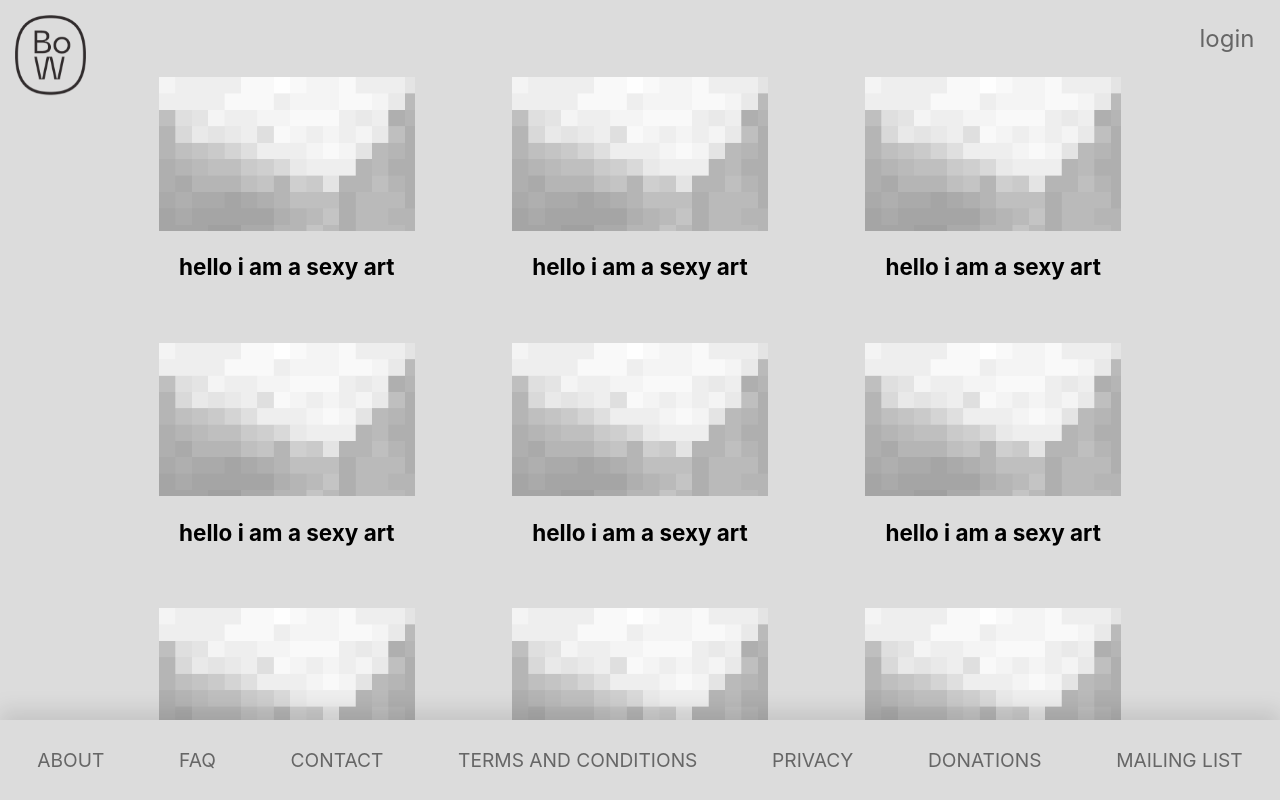
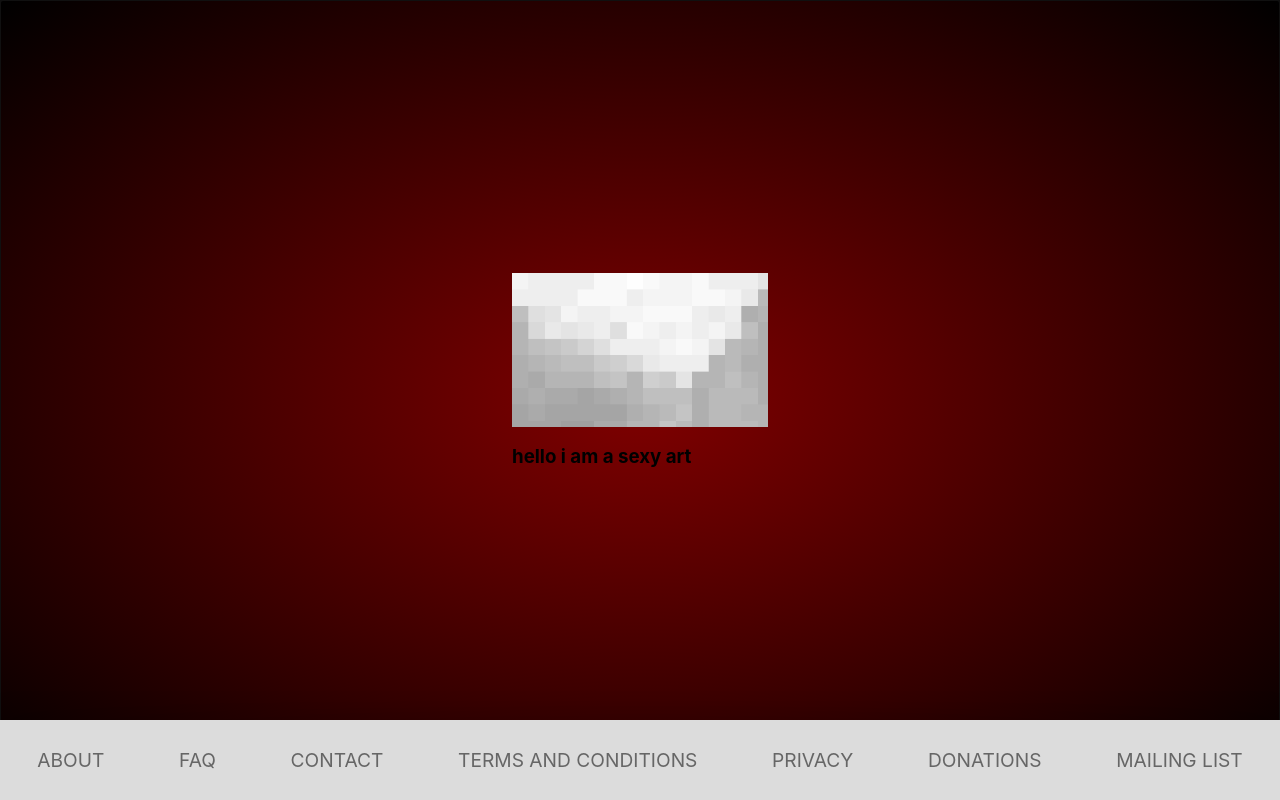
Before and after one commit to Scorpio750/bow-mvp, a React (Create React App) app in the folder react-app/: page /feed in a window 1280 px wide. Both pictures are taken after a click on the picture 286 px from the left and 153 px from the top of the page. Built offline with nearby package versions, Linux system fonts and the light colour scheme.

Commit message:
not great but workable for now

```diff
--- a/react-app/src/containers/Feed/Feed.js
+++ b/react-app/src/containers/Feed/Feed.js
@@ -1,7 +1,6 @@
 import React, { useEffect } from 'react';
 import { PropTypes as p } from 'prop-types';
 import { connect } from 'react-redux';
-import Modal from 'react-modal';
 
 import { getAllPosts } from '../../store/actions/posts';
 
@@ -9,12 +8,7 @@ import Post from '../Post/Post';
 
 import styles from './Feed.module.css';
 
-
-Modal.setAppElement('#root');
-
-
-
-export const renderPostPreviews = (openModal, posts, colIndex) => {
+export const renderPostPreviews = (posts, colIndex) => {
   posts = Array(200).fill({ title: 'hello i am a sexy art' });
   const moddedPosts = posts.reduce((modList, post, index) => {
     if (index % 3 === colIndex) modList.push(post);
@@ -25,57 +19,30 @@ export const renderPostPreviews = (openModal, posts, colIndex) => {
       <Post
         title={post.title}
         image={post.image}
-        onClick={() => {
-          alert('bruh');
-          openModal();
-        }}
       />
   );
   return renderedPosts;
 };
 
 export const Feed = props => {
-  const [modalIsOpen,setIsOpen] = React.useState(false);
-
-  const openModal = () => {
-    setIsOpen(true);
-  }
-
-  const closeModal = () => {
-    setIsOpen(false);
-  }
-
-  useEffect(() => {
-    console.log({ props });
-    props.getAllPosts();
-  });
-
   return (
     <div className={styles.feedContainer}>
       <div className={styles.feedColumn1}>
         <ul className={styles.postsList}>
-          {renderPostPreviews(openModal, props.posts, 0)}
+          {renderPostPreviews(props.posts, 0)}
         </ul>
       </div>
       <div className={styles.feedColumn2}>
         <ul className={styles.postsList}>
-          {renderPostPreviews(openModal, props.posts, 1)}
+          {renderPostPreviews(props.posts, 1)}
         </ul>
       </div>
       <div className={styles.feedColumn3}>
         <ul className={styles.postsList}>
-          {renderPostPreviews(openModal, props.posts, 2)}
+          {renderPostPreviews(props.posts, 2)}
         </ul>
       </div>
-      <Modal
-        isOpen={modalIsOpen}
-        onRequestClose={closeModal}
-        contentLabel="test"
-      >
-        <h1>hi</h1>
-      </Modal>
     </div>
-
   )
 }
 
--- a/react-app/src/containers/Post/Post.js
+++ b/react-app/src/containers/Post/Post.js
@@ -1,20 +1,55 @@
 import React from 'react';
 import { PropTypes as p } from 'prop-types';
+import Modal from 'react-modal';
 
 import placeholder from '../../assets/sexy_placeholder.jpg';
 import styles from './Post.module.css';
 
+
+Modal.setAppElement('#root');
+
+export const handleClick = openModal => {
+  openModal();
+}
+
 export const Post = props => {
-  return (
+  const [modalIsOpen,setIsOpen] = React.useState(false);
+
+  const openModal = () => {
+    setIsOpen(true);
+  }
+
+  const closeModal = () => {
+    setIsOpen(false);
+  }
+
+  const renderPost = () => (
     <div className={styles.postContainer}>
       <img
         className={styles.artwork}
         src={props.image || placeholder}
         alt='pretend there is some art here'
+        onClick={() => handleClick(openModal)}
       />
       <h3 className={styles.title}>{props.title || 'hello i am sascha and this website is my art piece'}</h3>
       <div style={{ marginBottom: '2.5rem' }}></div>
     </div>
+  );
+
+  //TODO: this is not scalable we should put modal at root but having trouble invoking render through higher order components
+  return (
+    <React.Fragment>
+      {renderPost()}
+
+      <Modal
+        className={styles.modal}
+        isOpen={modalIsOpen}
+        onRequestClose={closeModal}
+        contentLabel="test"
+      >
+        {renderPost()}
+      </Modal>
+    </React.Fragment>
   )
 }
 
@@ -42,6 +77,7 @@ Post.propTypes = {
   press: p.string,
   distributor: p.string,
   tags: p.array,
+  onClick: p.func,
 }
 
 export default Post;
--- a/react-app/src/containers/Post/Post.module.css
+++ b/react-app/src/containers/Post/Post.module.css
@@ -11,3 +11,14 @@
 .title {
   cursor: default;
 }
+
+.modal {
+  inset: 0;
+  background: radial-gradient(maroon, black);
+  width: 100vw;
+  height: 100vh;
+  display: flex;
+  justify-content: center;
+  align-items: center;
+  z-index: 10000;
+}
```
